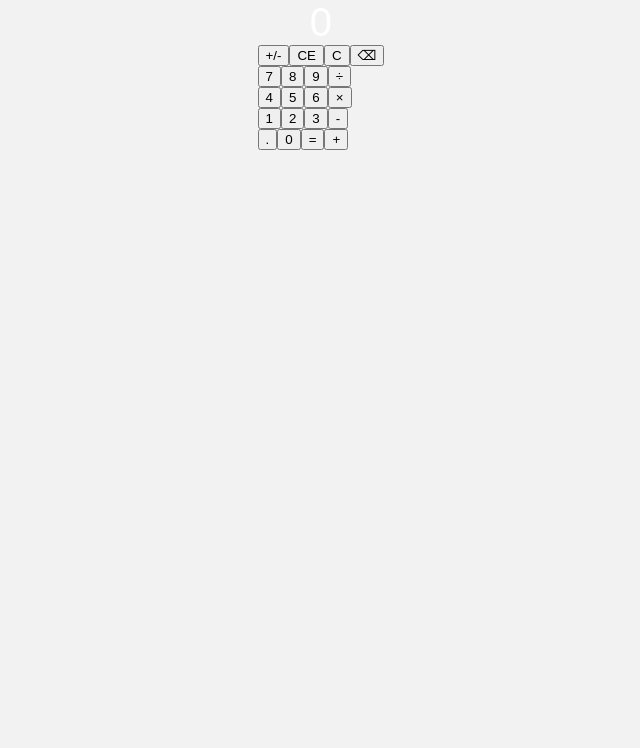
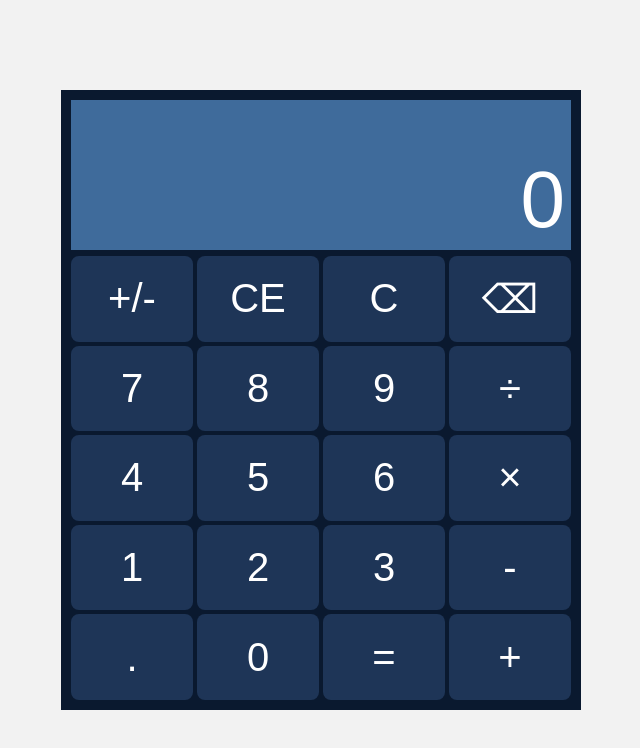
Before and after one commit to MrDutty0/calculator, a plain HTML site: page index.html in a window 1280 px wide. Shown: the whole page, without its empty margins (319-959 px from the left). Drawn offline with Linux system fonts and the light colour scheme.

Commit message:
Style calculator
Change colors, make layout look nice, buttons change color on hover.

```diff
--- a/styles.css
+++ b/styles.css
@@ -7,7 +7,7 @@ body {
 
     margin: 0;
     padding: 0;
-    height: 100%;
+    height: 100vh;
 
     display: flex;
     justify-content: center;
@@ -17,14 +17,86 @@ body {
 #calculator-body {
     display: flex;
     flex-direction: column;
+
+    width: 500px;
+    height: 600px;
+
+    padding: 10px;
+
+    background-color: #0A192F;
 }
-/* add height, width to screen wraper */
+
+/* SREEN */
+
+#screen-wrapper {
+    display: flex;
+    flex-direction: column;
+
+    width: 100%;
+    height: 150px;
+}
+
+#history-wrapper,
+#entered-wrapper {
+    display: flex;
+    justify-content: right;
+    align-items: center;
+
+    background-color: #3F6B9B;
+}
+
+#history-wrapper {
+    height: 50px;
+}
+
+#entered-wrapper {
+    height: 100px;
+}
+
+#history,
+#entered {
+    text-align: end;
+    margin: 0 6px;
+}
+
+#history {
+    margin-top: 5px;
+
+    color: #A8B2D1;
+}
+
+#entered {
+    font-size: 5rem;
+}
+
+/* KEYBOARD */
 
 #keyboard-container {
+    flex: 1;
     display: flex;
     flex-direction: column;
+
+    padding-top: 6px;
+
+    gap: 4px;
 }
 
 .keyboard-row {
+    flex: 1;
     display: flex;
+    gap: 4px;
 }
+
+.keyboard-button {
+    all: unset;
+    flex: 1;
+
+    border-radius: 8px;
+    background-color: #1E3557;
+
+    transition-duration: 0.2s;
+}
+
+button:hover {
+    background-color: #265E90;
+}
```
